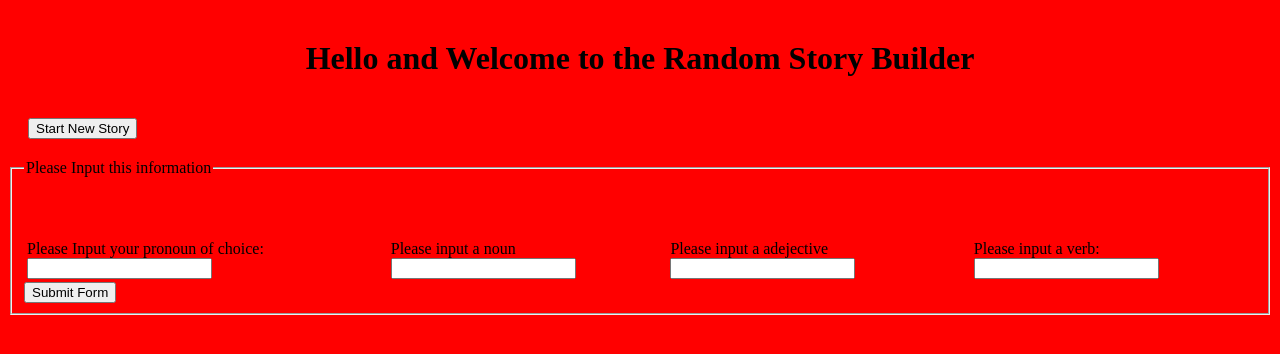
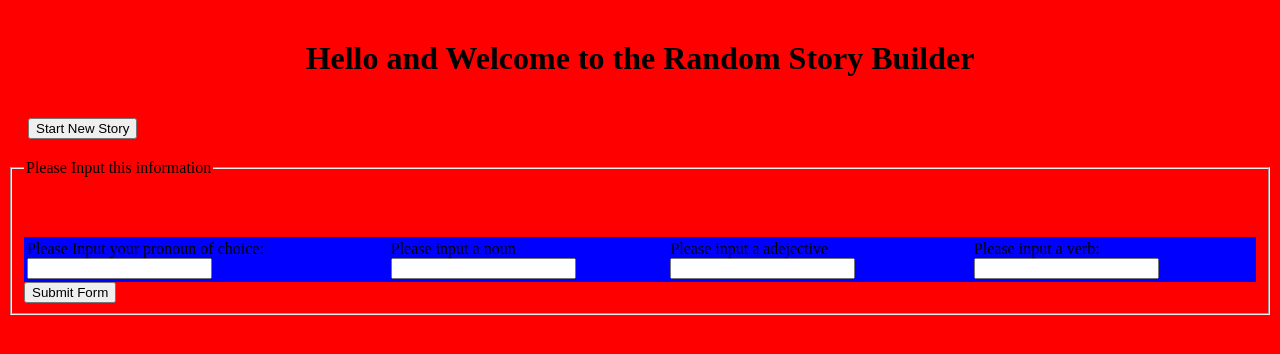
Before and after one commit to joeygaitan/mat-Libs, a Flask app: page / in a window 1280 px wide. Shown: the top 354 px of the page. Run offline with Flask 2, Linux system fonts and the light colour scheme.

Commit message:
adding some changes procfiles

```diff
--- /dev/null
+++ b/runtime.txt
@@ -0,0 +1 @@
+python-3.7.3
--- a/static/home.css
+++ b/static/home.css
@@ -2,6 +2,7 @@ body{
     background-color: red;
 }
 .table{
+    background-color: blue;
     display: table-cell;
     vertical-align: inherit;
 }
--- a/templates/base.html
+++ b/templates/base.html
@@ -7,10 +7,10 @@
   <link rel="stylesheet" href="{{ url_for('static', filename='home.css') }}">
 </head>
 <body>
-
+  <div style="text-align: left">
     {% block content %}
     <p>{{newlist[0]}}{{pro}}{{newlist[1]}}{{noun}}{{newlist[2]}}{{adjective}}{{newlist[3]}}{{verb}}{{newlist[4]}}</p>
     {% endblock %}
-
+  </div>
 </body>
 </html>
```
Also changed, not shown: 1 other file.
